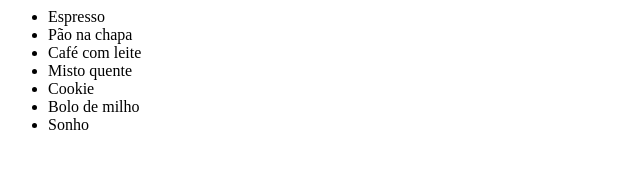
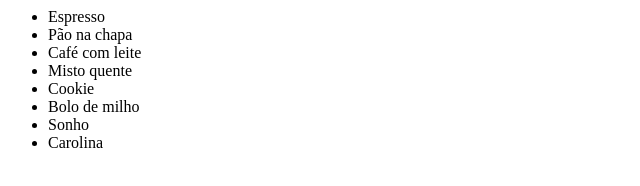
Before and after one commit to willunicamp/cafeteria, a plain HTML site: page index.html in a window 1280 px wide. Shown: the full height of the page, 0-640 px from the left. Drawn offline with Linux system fonts and the light colour scheme.

Commit message:
ADicionado mais um item

```diff
--- a/index.html
+++ b/index.html
@@ -9,6 +9,7 @@
             <li>Cookie</li>
 	    <li>Bolo de milho</li>
 	    <li>Sonho</li>
+	    <li>Carolina</li>
         </ul>
     </body>
 </html>
```
